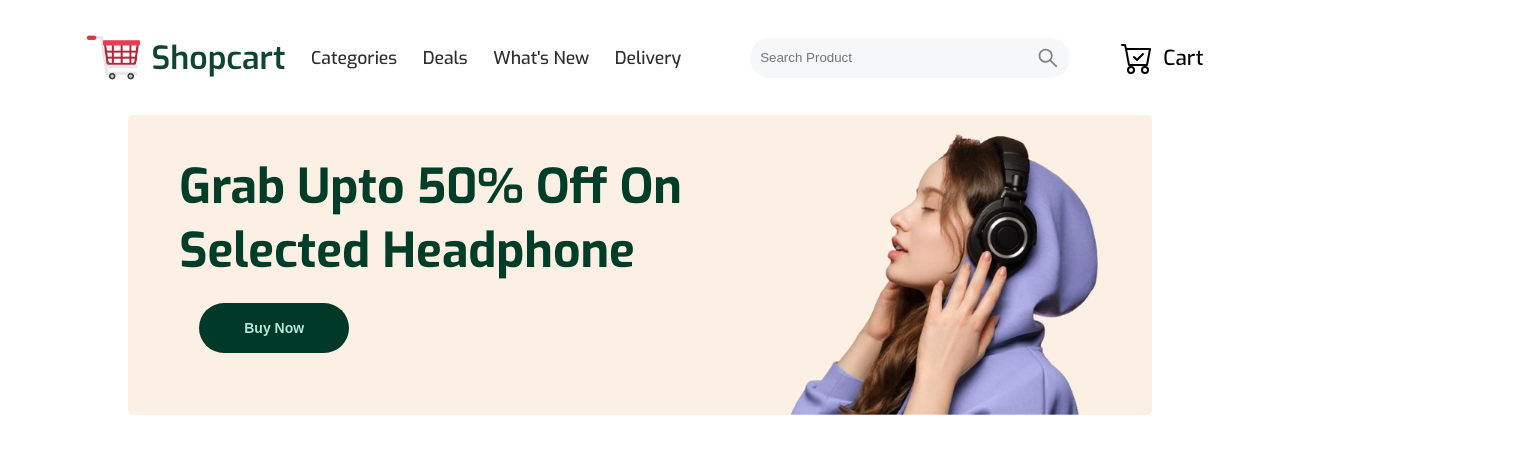
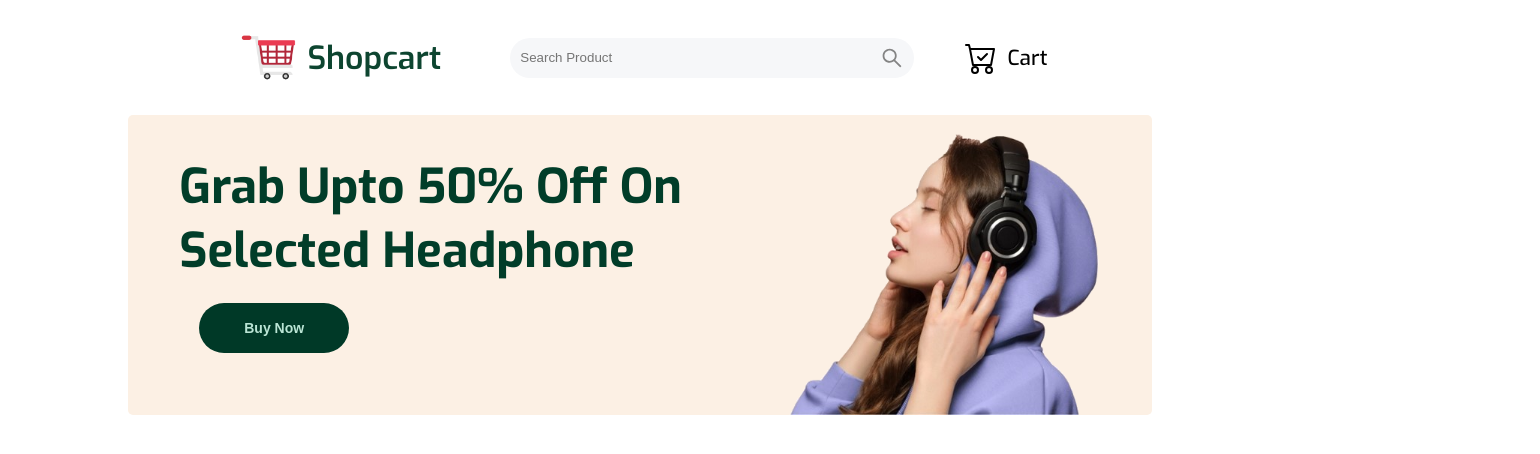
Before and after one commit to Guczu/ecommerce-app, a React (Create React App) app in the folder client/: page / in a window 1280 px wide. Shown: the top 454 px of the page, 1540 px wide, since content can reach past the window. Built offline with nearby package versions, Linux system fonts and the light colour scheme.

Commit message:
adjusted responsiveness nav

```diff
--- a/client/src/scss/_media-queries.scss
+++ b/client/src/scss/_media-queries.scss
@@ -27,3 +27,9 @@
         @content;
     }
 }
+
+@mixin xl-desktop {
+    @media screen and (min-width: 1400px) and (max-width: 1900px) {
+        @content;
+    }
+}
--- a/client/src/scss/_navbar.scss
+++ b/client/src/scss/_navbar.scss
@@ -1,7 +1,6 @@
 @import './media-queries';
 
 .navbar--container {
-    width: 1800px;
     font-family: 'Exo', sans-serif;
     display: flex;
     align-items: center;
@@ -53,6 +52,9 @@
     @include sm-desktop {
         display: none;
     }
+    @include desktop {
+        display: none;
+    }
 }
 
 .navbar--search {
@@ -76,7 +78,7 @@
 
     input {
         font-weight: 500;
-        width: 300px;
+        width: 30vw;
         height: 20px;
         border: none;
         border-radius: 20px;
@@ -95,6 +97,9 @@
     }
     @include tablet {
         display: none;
+    }
+    @include xl-desktop {
+        width: 20vw;
     }
 }
 
```
Also changed, not shown: client/src/dist/css/main.css, 1 other file (tests, documents, lock files or other folders).
